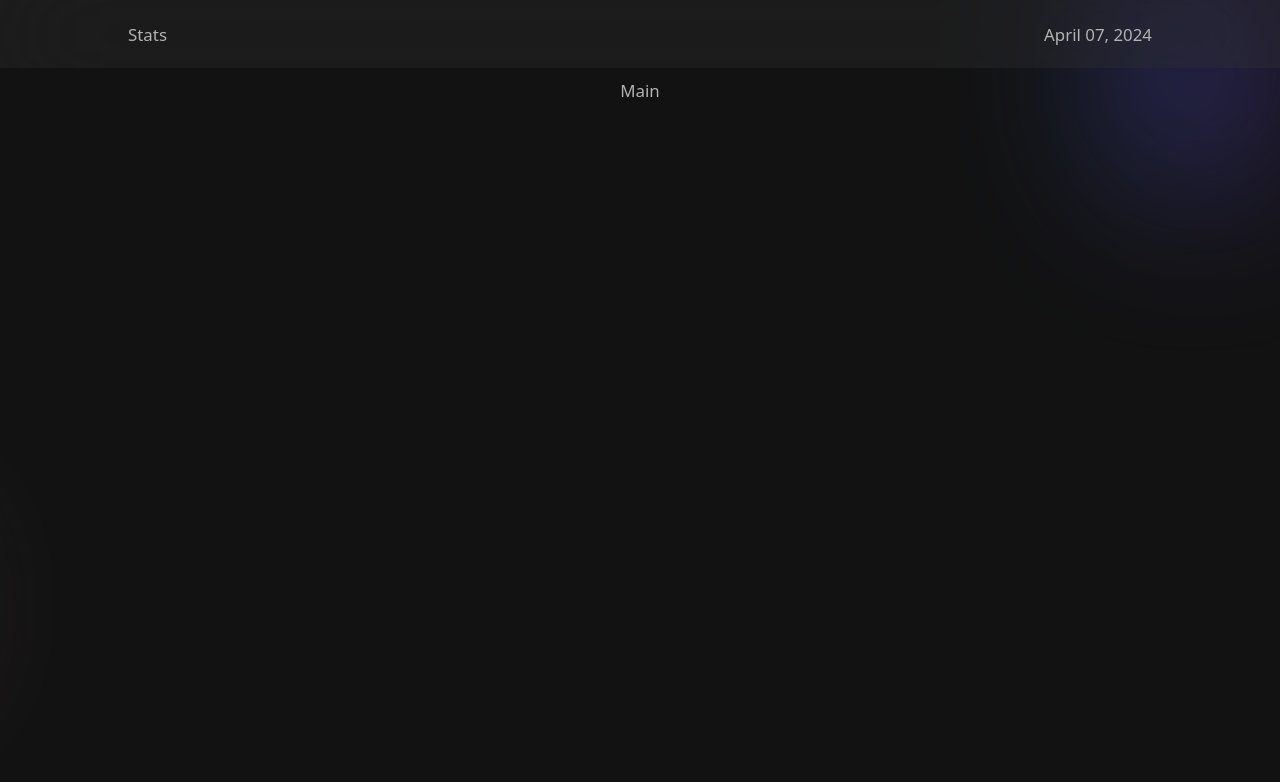
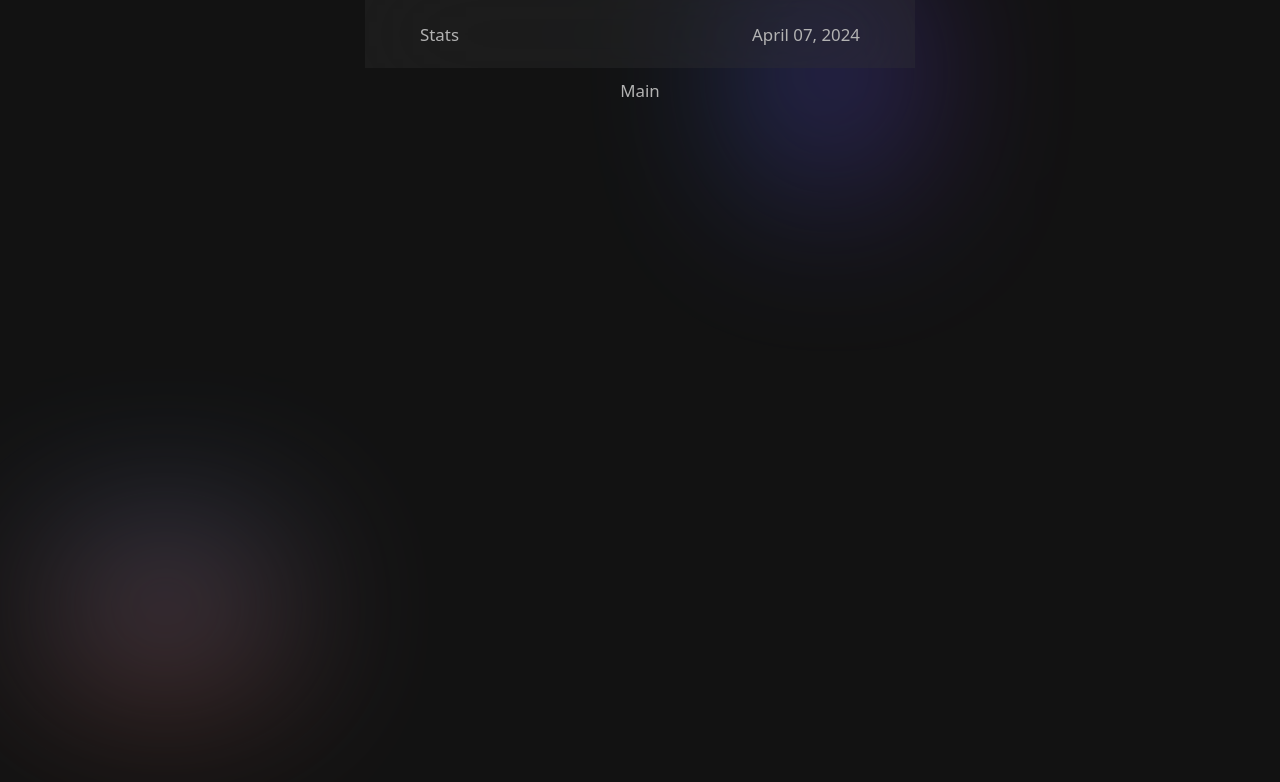
Before and after one commit to najmiter/Heartfull, a React (Vite) app: page / in a window 1280 px wide. Shown: the top 782 px of the page. Built offline with nearby package versions, Linux system fonts and the light colour scheme.

Commit message:
let's remain smol

```diff
--- a/src/App.css
+++ b/src/App.css
@@ -19,6 +19,8 @@ body {
     position: relative;
     height: 100%;
     color: hsl(var(--text-light));
+    width: clamp(250px, 100%, 550px);
+    margin: 0 auto;
 }
 
 #root::before,
```
